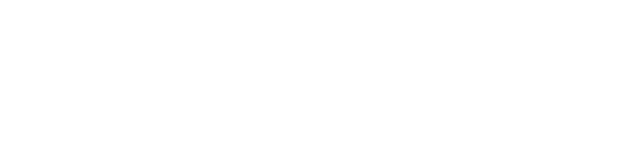
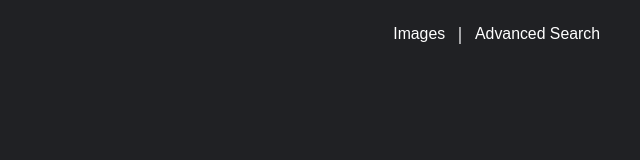
Before and after one commit to mfallah867/search, a plain HTML site: page index.html in a window 1280 px wide. Shown: the whole page, without its empty margins (640-1280 px from the left). Drawn offline with Linux system fonts and the light colour scheme.

Commit message:
Add pages navigation to top right of index.html page

```diff
--- a/css/style.css
+++ b/css/style.css
@@ -1,9 +1,22 @@
 :root {
+    --color-light1: #ffffff;
+
     --color-blue-light1: #99c3ff;
+    --color-purple: #c58af9;
+
+    --color-grey-light1: #cccdcf;
+    --color-grey-dark1: #303134;
+    --color-grey-dark2: #202124;
 }
 
 html {
     box-sizing: border-box;
+}
+
+@media screen and (max-width: 67em) {
+    html {
+        font-size: 85%;
+    }
 }
 
 *,
@@ -19,9 +32,48 @@ html {
 
 a {
     text-decoration: none;
-    color: var(--color-blue-light1);
+    color: inherit;
 }
 
 a:visited {
-    color: #c58af9;
+    /* color: var(--color-purple); */
 }
+
+body {
+    color: var(--color-light1);
+    background-color: var(--color-grey-dark2);
+    font-family: Arial, Helvetica, sans-serif;
+}
+
+.site-wrapper {
+    display: flex;
+    position: relative;
+    min-height: 100vh;
+}
+
+.search-page-list {
+    position: absolute;
+    display: flex;
+    list-style-type: none;
+    top: 20px;
+    right: 2.2em;
+}
+
+.search-page-list__item {
+    display: flex;
+    align-items: center;
+}
+
+.search-page-list__item:not(:last-child)::after {
+    content: "|";
+    font-size: 1.2em;
+    color: var(--color-grey-light1);
+    margin: 0 0.4em;
+}
+
+.search-page-list__link {
+    display: block;
+    font-size: calc(12px + 0.3vw);
+    padding: 0.3rem;
+    text-transform: capitalize;
+}
--- a/index.html
+++ b/index.html
@@ -9,7 +9,16 @@
 </head>
 
 <body>
-
+    <div class="site-wrapper">
+        <ul class="search-page-list">
+            <li class="search-page-list__item">
+                <a href="./image-search.html" class="search-page-list__link">images</a>
+            </li>
+            <li class="search-page-list__item">
+                <a href="./advanced-sreach.html" class="search-page-list__link">advanced search</a>
+            </li>
+        </ul>
+    </div>
 </body>
 
 </html>
```
